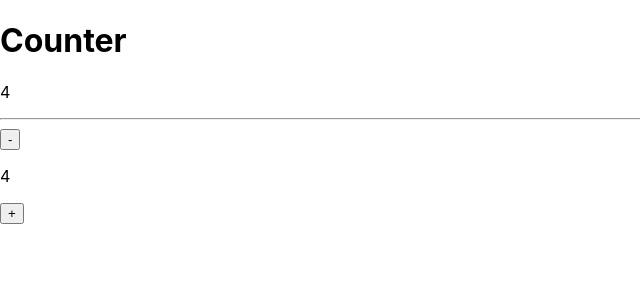
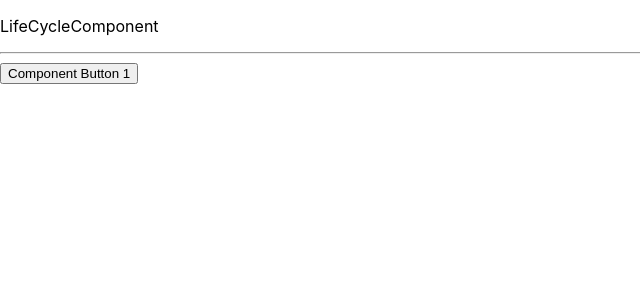
Before and after one commit to hamdizubir/learn-react, a React (Create React App) app: page / in a window 1280 px wide. Shown: the top 300 px of the page, without its empty margins (0-640 px from the left). Built offline with nearby package versions, Linux system fonts and the light colour scheme.

Commit message:
video 8-9

```diff
--- /dev/null
+++ b/src/component/LifeCycleComponent/LifeCycleComponent.jsx
@@ -0,0 +1,66 @@
+import React,{Component} from 'react';
+
+class LifeCycleComponent extends Component{
+    constructor(props){
+        super(props);
+        this.state={
+            count:1
+        }
+
+        console.log('constructor');
+    }
+
+    static getDerivedStateFromProps(props,state){
+        console.log('getDerivedStateFromProps');
+        return null;
+    }
+
+    componentDidMount(){
+        console.log('componentDidMount');
+        // this.setState({
+        //     count:2,
+
+        // })
+    }
+
+    shouldComponentUpdate(nextProps, nextState){
+        console.log('shouldComponentUpdate');
+        if(nextState.count>=4){
+            return false;
+        }
+        return true;
+    }
+
+    getSnapshotBeforeUpdate(prevProps, prevState){
+        console.log('getSnapshotBeforeUpdate');
+        return null;
+    }
+
+    componentDidUpdate(prevProps,prevState,snapshot){
+        console.log('componentDidUpdate');
+    }
+
+    componentWillUnmount(){
+        console.log('componentWillUnmount');
+    }
+
+    changeCount = () =>{
+        this.setState({
+            count: this.state.count +1,
+        })
+    }
+
+    render(){
+        console.log('render');
+        return(
+            <div>
+                <button onClick={this.changeCount}>Component Button {this.state.count}</button>
+            </div>
+
+        )
+    }
+
+
+}
+
+export default LifeCycleComponent;
--- a/src/container/Home/Home.jsx
+++ b/src/container/Home/Home.jsx
@@ -1,13 +1,20 @@
 import React,{Component} from 'react';
-import YoutubeComponent from '../../component/YoutubeComponent/YoutubeComponent';
+import LifeCycleComponent from '../../component/LifeCycleComponent/LifeCycleComponent';
 
 class Home extends Component{
+    state = {
+        showComponent: true,
+
+    }
+
     render(){
         return(
             <div>
-                <YoutubeComponent title="Test1" desc="Desc1"/>
-                <YoutubeComponent title="Test2" desc="Desc2"/>
-                <YoutubeComponent />
+                <p>LifeCycleComponent</p>
+                <hr></hr>
+            {
+                this.state.showComponent ? <LifeCycleComponent/>:null
+            }
             </div>
         )
     }
--- a/src/index.js
+++ b/src/index.js
@@ -1,11 +1,9 @@
 import React from 'react';
 import ReactDOM from 'react-dom';
 import './index.css';
-import App from './App';
 import * as serviceWorker from './serviceWorker';
 import Home from './container/Home/Home';
-import Product from './container/Product/Product'
-ReactDOM.render(<Product />, document.getElementById('root'));
+ReactDOM.render(<Home />, document.getElementById('root'));
 
 // If you want your app to work offline and load faster, you can change
 // unregister() to register() below. Note this comes with some pitfalls.
```
